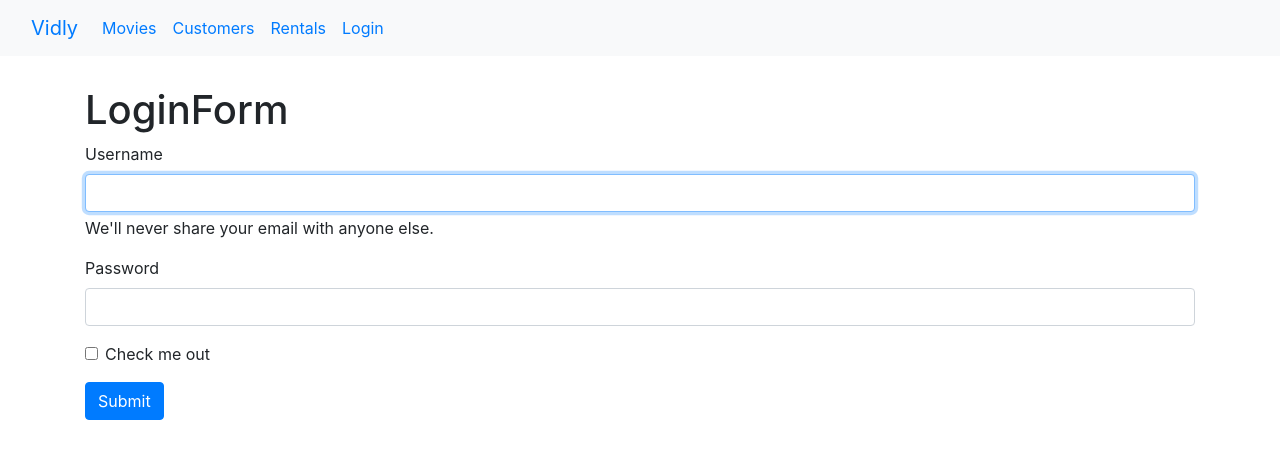
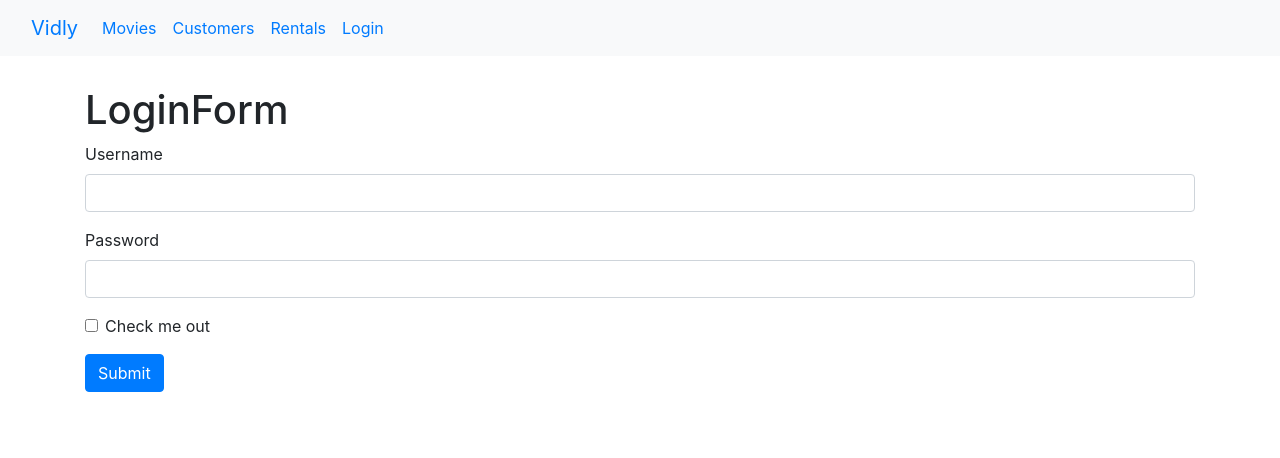
Before and after one commit to HHOSSAIN/React_Movie_App_Kels, a React (Create React App) app in the folder start/vidly/: page /login in a window 1280 px wide. Shown: the top 458 px of the page. Built offline with nearby package versions, Linux system fonts and the light colour scheme.

Commit message:
removing & putting reusable code into separate file

```diff
--- /dev/null
+++ b/start/vidly/src/components/common/input.jsx
@@ -0,0 +1,22 @@
+import React, { Component } from 'react';
+
+const Input = ({name, label, value, onChange}) => {
+
+  return (
+    <div className="mb-3">
+        <label htmlFor="exampleInputEmail1" className="form-label">Username</label>
+        <input
+            value={value}
+            onChange={onChange}
+            name={name}
+            id={name}
+            //ref={this.username}
+            type="email"
+            className="form-control"
+            aria-describedby="emailHelp">
+        </input>
+    </div>
+  )
+}
+
+export default Input;
--- a/start/vidly/src/components/loginForm.jsx
+++ b/start/vidly/src/components/loginForm.jsx
@@ -1,4 +1,5 @@
 import React, { Component } from 'react';
+import Input from './common/input';
 
 class LoginForm extends Component {
     state = {
@@ -11,7 +12,7 @@
     username = React.createRef();
 
     componentDidMount(){
-        this.username.current.focus();
+        //this.username.current.focus();
     }
 
     handleChange = (e) =>{
@@ -35,20 +36,14 @@
                 <h1>LoginForm</h1>
 
                 <form onSubmit={this.handleSubmit}>
-                    <div className="mb-3">
-                        <label htmlFor="exampleInputEmail1" className="form-label">Username</label>
-                        <input
-                            value={this.state.account.username}
-                            onChange={this.handleChange}
-                            name="username"
-                            ref={this.username}
-                            type="email"
-                            className="form-control"
-                            id="exampleInputEmail1"
-                            aria-describedby="emailHelp">
-                        </input>
-                        <div id="emailHelp" className="form-text">We'll never share your email with anyone else.</div>
-                    </div>
+                    <Input
+                        name = "username"
+                        value={this.state.account.username}
+                        label= "username"
+                        onChange ={this.handleChange}
+                        //ref={this.username}
+                    >
+                    </Input>
                     <div className="mb-3">
                         <label htmlFor="exampleInputPassword1" className="form-label">Password</label>
                         <input
```
